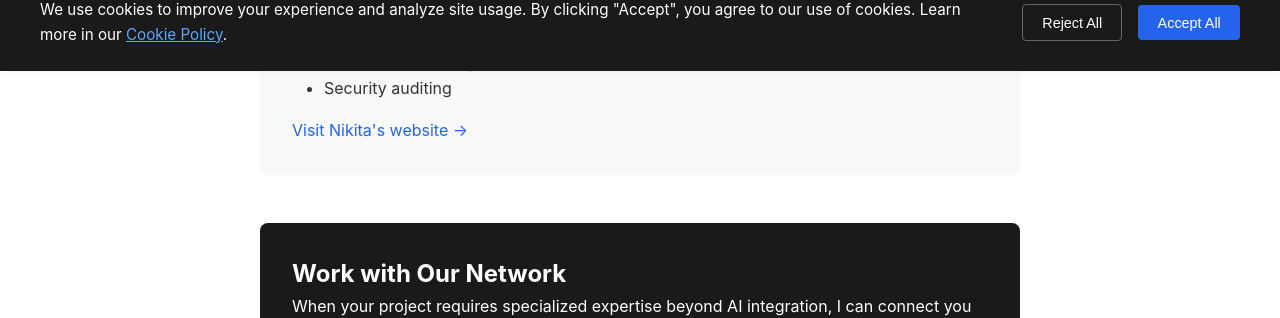
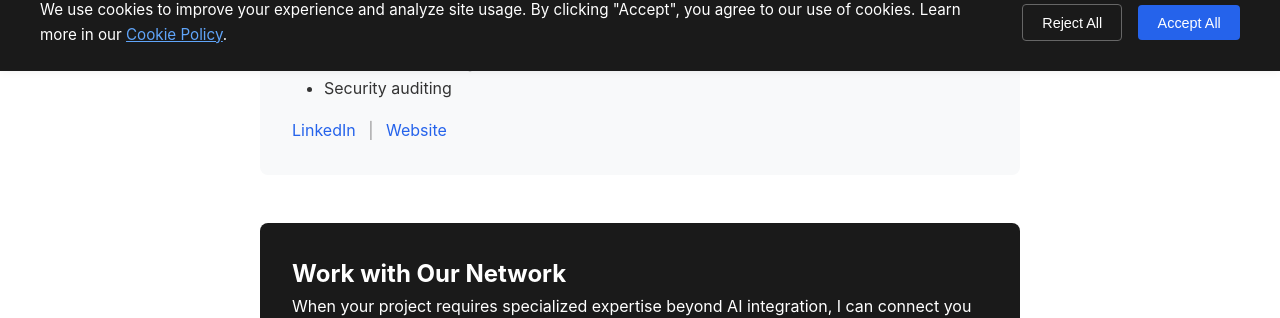
Before and after one commit to QVXXLabs/qvxx-website, a Jekyll site: the page built from experts.html, in a window 1280 px wide. Shown: the part 829-1147 px from the top of the page. Built offline with Jekyll 4.4.1, drawn with Linux system fonts in a browser that asks for light colours.

Commit message:
Update Nikita's links with LinkedIn and website
- Added LinkedIn profile link as primary link
- Changed website link text from 'Visit Nikita's website' to 'Website'
- Added pipe separator between LinkedIn and Website links

```diff
--- a/experts.html
+++ b/experts.html
@@ -39,8 +39,12 @@ title: Expert Network
             </div>
 
             <p style="margin-bottom: 0;">
+                <a href="https://www.linkedin.com/in/nik-sarychev/" target="_blank" rel="noopener" style="color: #2563eb;">
+                    LinkedIn
+                </a>
+                <span style="color: #999; margin: 0 0.5rem;">|</span>
                 <a href="https://www.niksarychev.com/" target="_blank" rel="noopener" style="color: #2563eb;">
-                    Visit Nikita's website →
+                    Website
                 </a>
             </p>
         </div>
```
